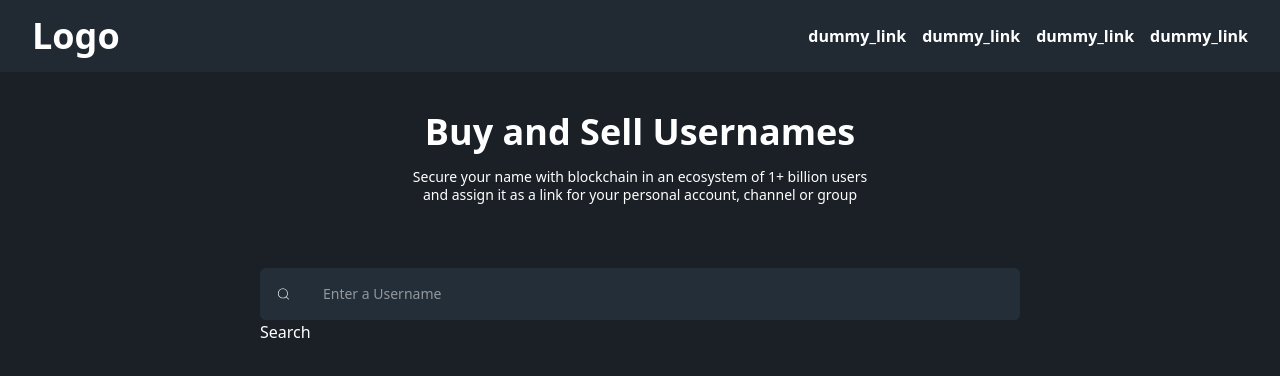
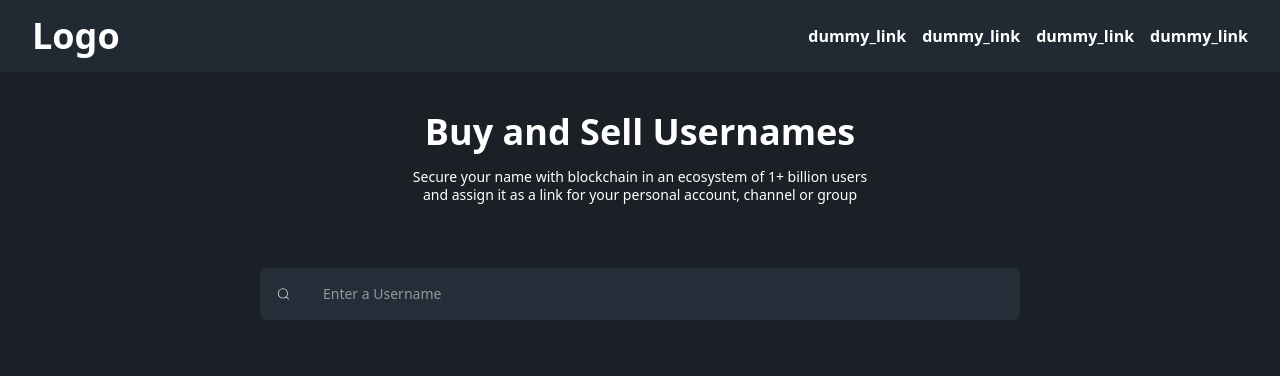
Before and after one commit to adarshkunwar/nameTrade, a React (Vite) app: page / in a window 1280 px wide. Shown: the top 376 px of the page. Built offline with nearby package versions, Linux system fonts and the light colour scheme.

Commit message:
refactor: comment out the search button in the search component

```diff
--- a/src/features/home/components/search.tsx
+++ b/src/features/home/components/search.tsx
@@ -23,7 +23,7 @@ const Search = ({ submitFunction }: { submitFunction: SubmitHandler<TFormInput>
         <div className="w-full">
           <TextField name="search" placeholder="Enter a Username" customLabel="" type="search" />
         </div>
-        <button type="submit">Search</button>
+        {/* <button type="submit">Search</button> */}
       </form>
     </FormProvider>
   )
```
